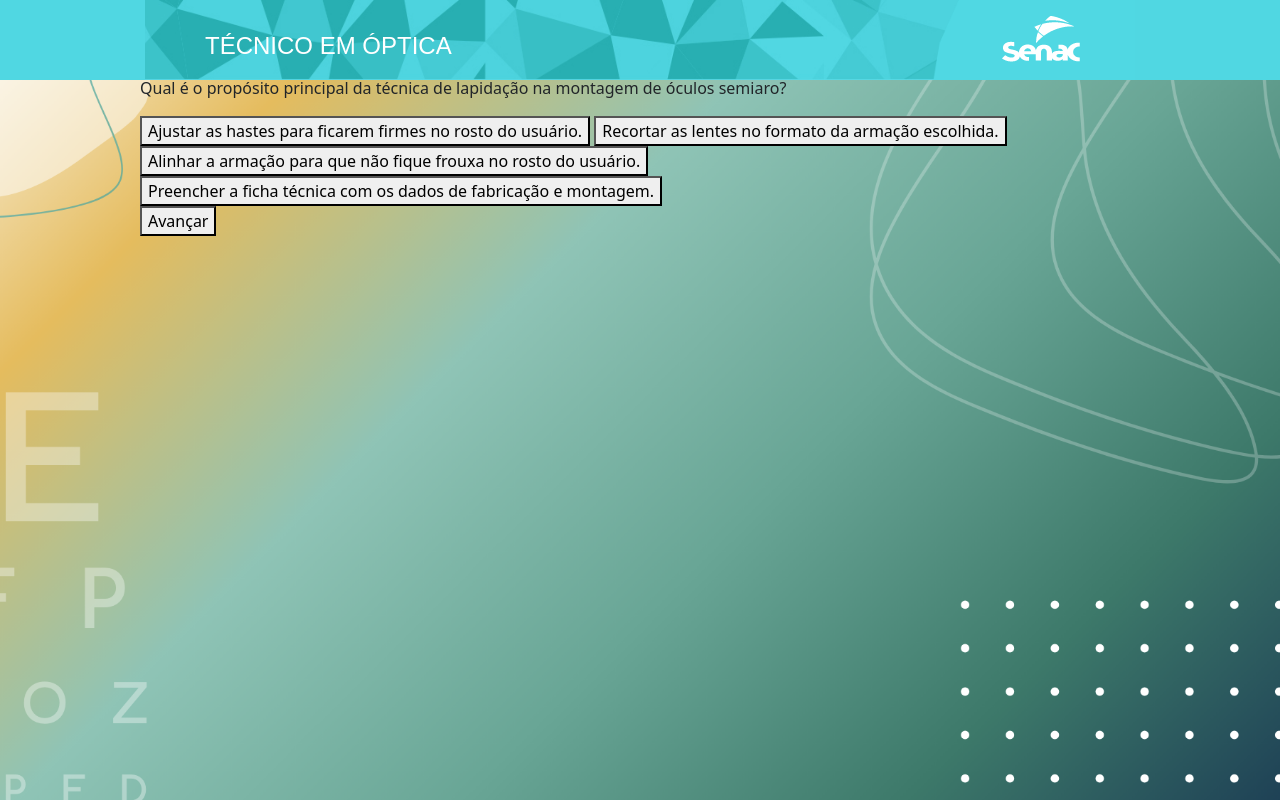
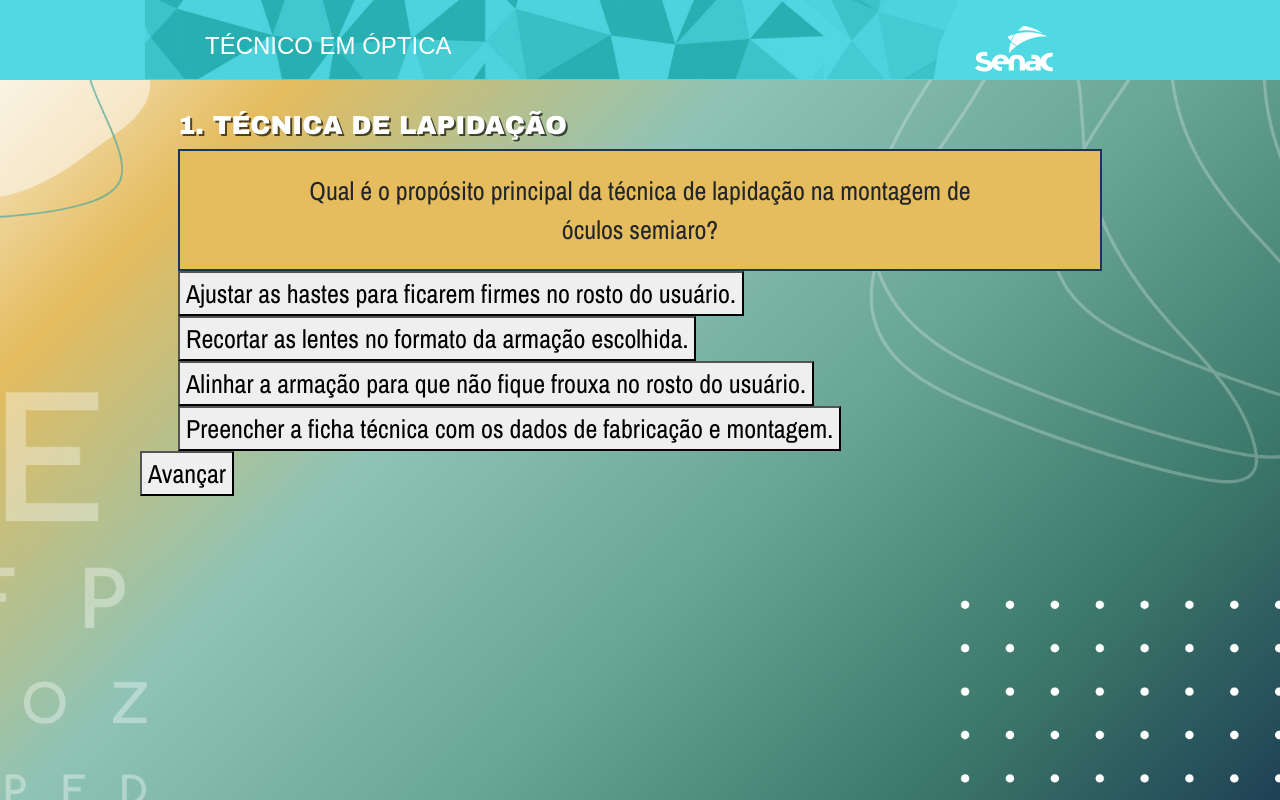
Before and after one commit to ObjetosGETE/top-uc6-quiz, a plain HTML site: page index.html in a window 1280 px wide. Drawn offline with nearby package versions, Linux system fonts and the light colour scheme.

Commit message:
Segundo commit

```diff
--- a/css/layout.css
+++ b/css/layout.css
@@ -1,12 +1,60 @@
+:root{
+  --cor-textos: #193752;
+  --cor-titulo:rgb(255, 255, 255);
+  --font-textos: 'Archivo Narrow', sans-serif;
+  --font-titulo: 'Archivo Black', sans-serif;
+  --paletta-amarelo-base: #E5BC5E;
+  --paletta-azul-base: #193752;
+  --paletta-verde-claro: #8FC4B6;
+  --paletta-verde-meiotom: #69A696;
+  --paletta-verde-escuro: #3D796A;
+  --feedback-positivo: #7ED957;
+  --feedback-negativo: #FF7C7C;
+}
 html, body {
     height: 100%;
 }
 
 body {
     background: url(../img/bg-desk.png) top center / cover no-repeat #333;
+    font-size: 26px;
 }
 
-
+p, button {
+  font-family: var(--font-textos);
+  font-size: 1em;
+  color: --cor-textos;
+}
+h2 {
+  font-family: var(--font-titulo);
+  color: var(--cor-titulo);
+  font-size: 1em;
+  text-transform: uppercase;
+  text-shadow: 2px 2px 0px #000000a6;
+}
+.top-slide {
+  max-width: 924px;
+  width: 100%;
+  height: auto;
+  display: block;
+  margin: auto;
+  position: relative;
+}
+.pergunta {
+  width: 100%;
+  height: auto;
+  background-color: var(--paletta-amarelo-base);
+  border: 2px solid;
+  border-color: var(--paletta-azul-base);
+  padding: 20px;
+}
+.pergunta p {
+  max-width: 670px;
+  width: 100%;
+  text-align: center;
+  padding: 0px;
+  margin: auto;
+}
 header.senac {
     background-color: #50D7E2;
   }
@@ -42,7 +90,7 @@ header.senac {
     top: 1.7em;
     top: 15%;
     left: 2.0em;
-    font-size: 1.5em;
+    font-size: 0.923em;
     font-family: 'robotoregular', Arial, Verdana, Helvetica;
     text-transform: uppercase;
   }
--- a/index.html
+++ b/index.html
@@ -6,10 +6,15 @@
     <meta charset="UTF-8">
     <meta name="viewport" content="width=device-width, initial-scale=1.0">
     <title>TOP UC6 - Quiz</title>
+
+    <!-- Trocar -->
+    <link rel="preconnect" href="https://fonts.googleapis.com">
+    <link rel="preconnect" href="https://fonts.gstatic.com" crossorigin>
+    <link href="https://fonts.googleapis.com/css2?family=Archivo+Black&family=Archivo+Narrow:ital,wght@0,400;0,700;1,400&display=swap" rel="stylesheet">
 </head>
 <body>
 
-    <header id="topo" class="senac no-print">
+    <header id="topo" class="senac no-print position-relative">
         <div class="header-tecnicos container">
         	  <h1 id="nome-curso">Técnico em Óptica</h1>
             <div id="logo-senac"><img src="img/logo-senac.png" alt="logo do senac"></div>
```
